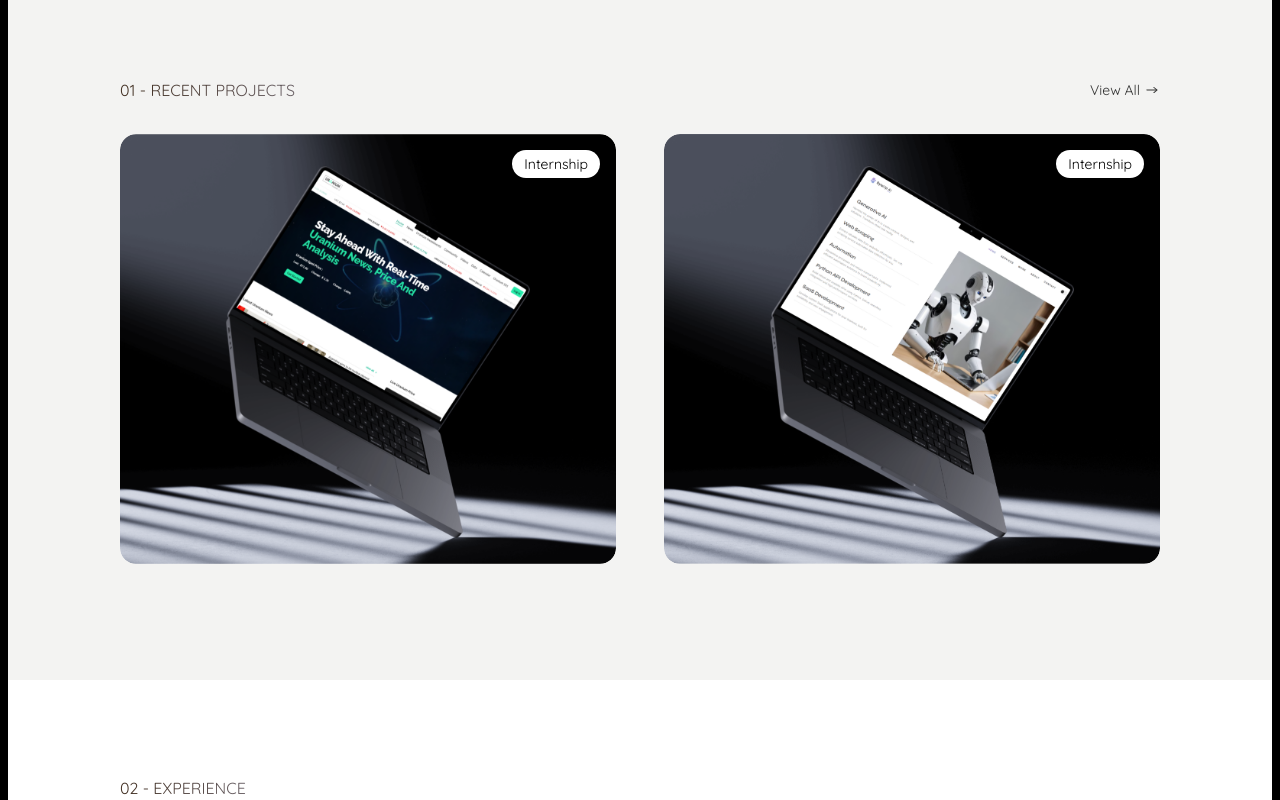
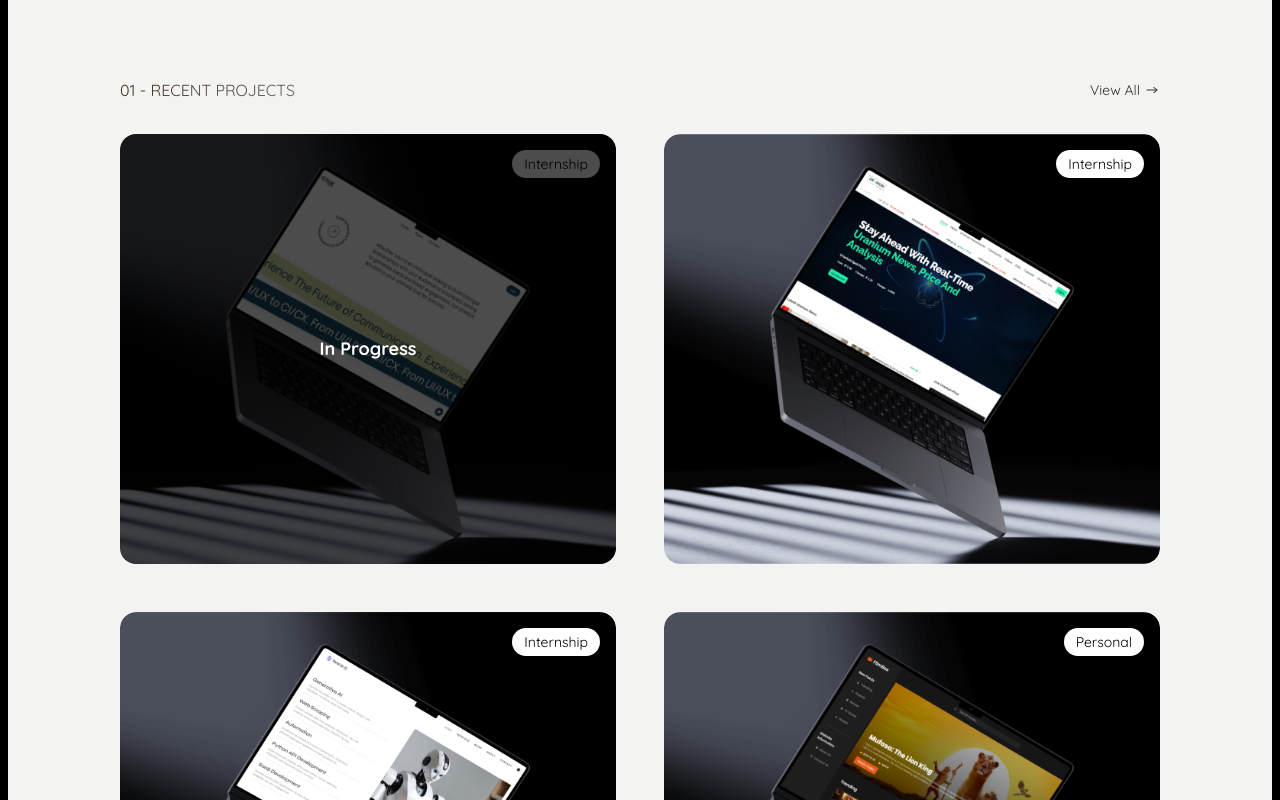
Before and after one commit to vaishnavishelke2021/My-Portfolio, a React (Vite) app: page / in a window 1280 px wide. Shown: the part 1100-1900 px from the top of the page. Built offline with nearby package versions, Linux system fonts and the light colour scheme.

Commit message:
1 project added

```diff
--- a/src/components/HomeProjects.jsx
+++ b/src/components/HomeProjects.jsx
@@ -24,7 +24,7 @@ const HomeProjects = () => {
 
       {/* cards */}
       <div className="mt-8 pb-5">
-        <ProjectCards projects={projects.slice(1, 3)} />
+        <ProjectCards projects={projects.slice(0, 4)} />
       </div>
     </div>
   );
--- a/src/projects.js
+++ b/src/projects.js
@@ -8,8 +8,9 @@ import shreeram from "./mockups/shreeram.png";
 import filmbox from "./mockups/filmbox1.png";
 import passwordgenerator from "./mockups/passwordgenerator.png";
 import portfolio from "./mockups/portfolio.png";
-import wedlock from "./mockups/wedlock.png"
+import wedlock from "./mockups/wedlock.png";
 import techblog from "./mockups/techblog.png";
+import goyum from "./mockups/goyum.png";
 
 export const projects = [
   {
@@ -72,6 +73,22 @@ export const projects = [
     liveLink: "https://film-box-vs.netlify.app/",
     githubLink:
       "https://github.com/vaishnavishelke2021/React-Practice-Projects/tree/main/1_Movie_App/film-box",
+  },
+  {
+    id: 12,
+    img: goyum,
+    link: "/projects/byteup-ai",
+    title: "Personal",
+    category: "React/NextJS",
+    technologies: ["React", "Redux", "Tailwind CSS"],
+    duration: "15 days",
+    heading: "Personal Project: GoYum Restaurant Website",
+    description:
+      "I built a restaurant website named 'GoYum,' inspired by 'Swiggy,' while starting my journey with React. Following the Namaste React course by Akshay Saini, I implemented functionalities like search, filtering, Shimmer UI, and data fetching from APIs. This project also introduced me to key React concepts such as Redux, React Router DOM, and Context API, providing a solid foundation for advanced development.",
+    moreImages: [],
+    liveLink: "https://go-yum-restraunt.netlify.app/",
+    githubLink:
+      "https://github.com/vaishnavishelke2021/Restaurant-Website-NAMASTE-REACT-COURSE",
   },
   {
     id: 5,
@@ -178,7 +195,8 @@ export const projects = [
       "A matrimonial website built using HTML and Bootstrap as part of learning Bootstrap. The project features a minimum of three pages and uses Bootstrap cards to create a clean, organized, and responsive layout, offering a user-friendly interface.",
     moreImages: [],
     liveLink: "https://wedlock-matrimonysite-vs.netlify.app/",
-    githubLink: "https://github.com/vaishnavishelke2021/Module-3---Bootstrap-Mini-Project-1-",
+    githubLink:
+      "https://github.com/vaishnavishelke2021/Module-3---Bootstrap-Mini-Project-1-",
   },
   {
     id: 11,
@@ -193,6 +211,7 @@ export const projects = [
       "A tech blog website created using HTML and Bootstrap while learning the basics of Bootstrap. The website includes multiple pages with a focus on responsiveness, utilizing Bootstrap cards to display blog content in an organized way.",
     moreImages: [],
     liveLink: "https://techblog-blogsite-vs.netlify.app/",
-    githubLink: "https://github.com/vaishnavishelke2021/Module-3---Bootstrap-Mini-Project-2",
+    githubLink:
+      "https://github.com/vaishnavishelke2021/Module-3---Bootstrap-Mini-Project-2",
   },
 ];
```
Also changed, not shown: src/mockups/goyum.png (added).
